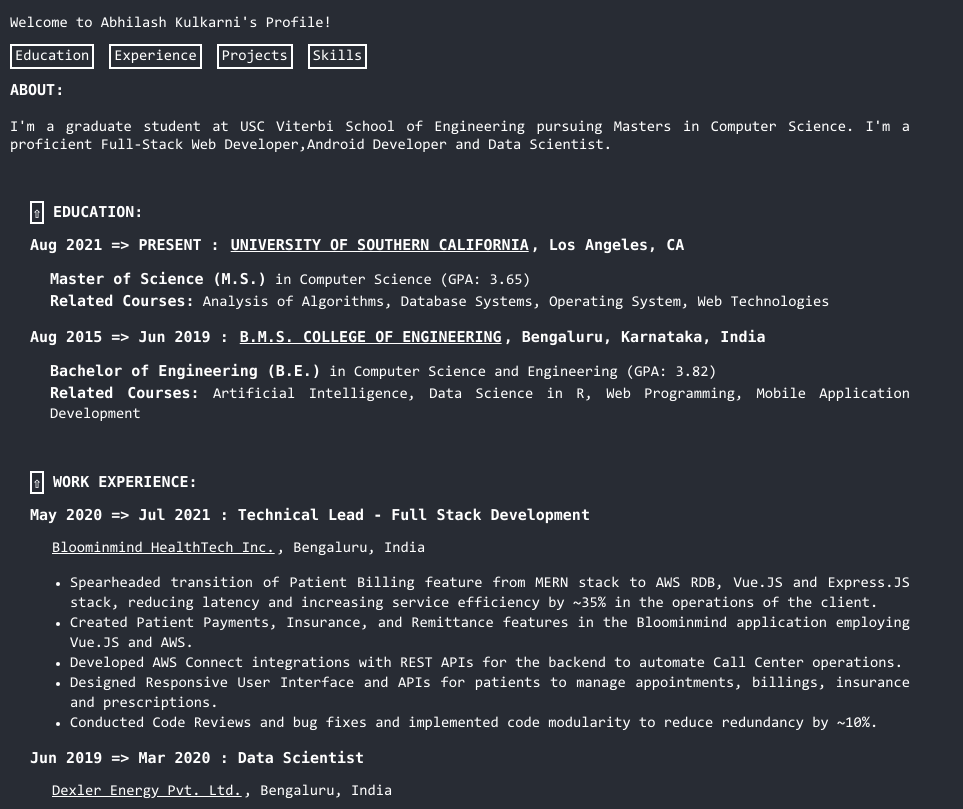
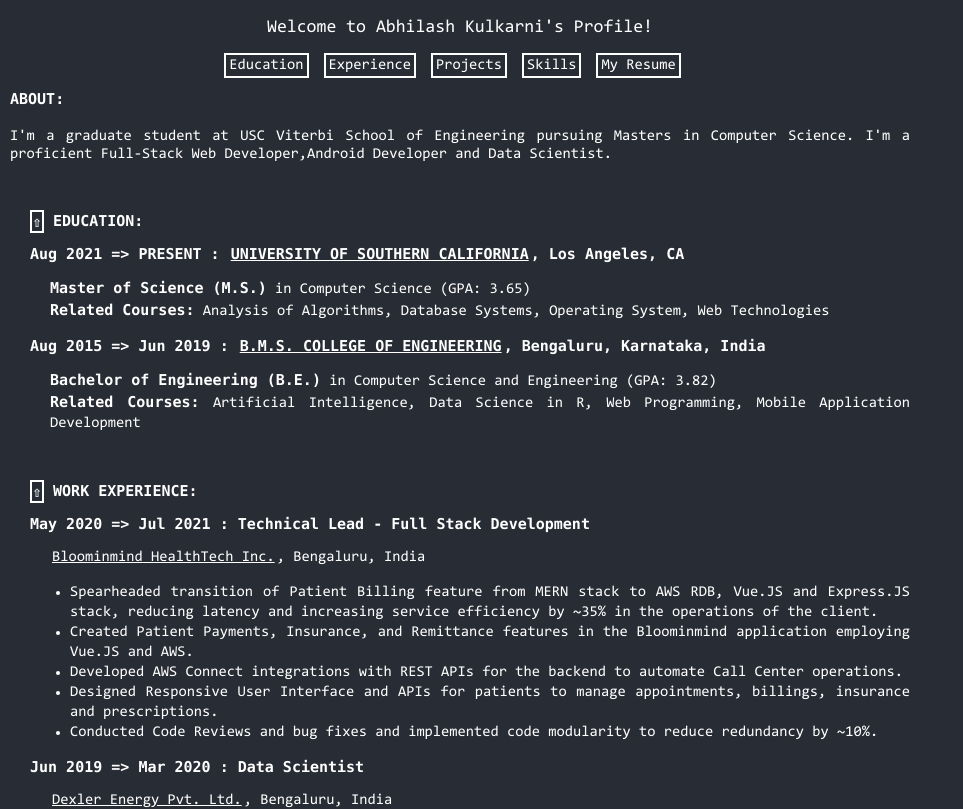
Before and after one commit to abhilashkulkarniofficial/bio, a React (Create React App) app: page / in a window 1280 px wide. Shown: the top 809 px of the page, without its empty margins (0-963 px from the left). Built offline with nearby package versions, Linux system fonts and the light colour scheme.

Commit message:
Add social links

```diff
--- a/src/biodata.json
+++ b/src/biodata.json
@@ -1,7 +1,8 @@
 {
     "basic":{
         "header": "Welcome to Abhilash Kulkarni's Profile!",
-        "about": "I'm a graduate student at USC Viterbi School of Engineering pursuing Masters in Computer Science. I'm a proficient Full-Stack Web Developer,Android Developer and Data Scientist."
+        "about": "I'm a graduate student at USC Viterbi School of Engineering pursuing Masters in Computer Science. I'm a proficient Full-Stack Web Developer,Android Developer and Data Scientist.",
+        "resumelink": "https://drive.google.com/file/d/1o4sBVEa_cH-t2UAxWREg-JIh3ns551Wt/view"
     },
     "education":[
         {
@@ -223,5 +224,23 @@
                 "Computer Vision"
             ]
         }
+    ],
+    "socials":[
+        {
+            "type": "LINKEDIN",
+            "link": "https://www.linkedin.com/in/abhilashkulkarniofficial/"
+        },
+        {
+            "type": "GITHUB",
+            "link": "https://github.com/abhilashkulkarniofficial"
+        },
+        {
+            "type": "INSTAGRAM",
+            "link": "https://www.instagram.com/abhilash.koolkarni/"
+        },
+        {
+            "type": "LEETCODE",
+            "link": "https://leetcode.com/abhilashkulkarni/"
+        }
     ]
 }
--- a/src/containers/App.css
+++ b/src/containers/App.css
@@ -61,6 +61,15 @@
   color: #61dafb;
 }
 
+.Header-p {
+  text-align: center;
+  font-size: 18px;
+}
+
+.Head-links {
+  text-align: center;
+}
+
 .Head-links > a {
   text-decoration: none;
   color: white;
@@ -80,3 +89,22 @@
   text-align: justify;
   margin-top: 10px;
 }
+
+.Footer-links {
+  margin-bottom: 20px;
+  text-align: center;
+}
+
+.Footer-links > a {
+  text-decoration: none;
+  color: white;
+  margin-right: 15px;
+  border: 2px solid white;
+  border-radius: 5px;
+  padding: 3px 5px 3px 5px;
+}
+
+.Footer-links > a:hover {
+  color: #282c34;
+  background-color: white;
+}
--- a/src/containers/App.jsx
+++ b/src/containers/App.jsx
@@ -12,12 +12,13 @@
     return (
       <div className="App-body">
         <div  id='links' className='App-inner'>
-          <p className='Head-p'>{data.basic.header}</p>
+          <div className='Header-p'><p className='Head-p'>{data.basic.header}</p></div>
           <div className='Head-links'>
              <a href='#education'>Education</a>
              <a href='#experience'>Experience</a>
              <a href='#projects'>Projects</a>
              <a href='#skills'>Skills</a>
+             <a href={data.basic.resumelink} target='_blank'>My Resume</a>
           </div>
           <p>
             <span className='Title-p'>ABOUT:</span> <br/><br/> {data.basic.about} <br/>
@@ -38,7 +39,14 @@
           <div id='skills' className='Section'>
           <Skills data={data.skills}/>
           </div>
-
+          <br/>
+          <div className='Footer-links'>
+             {
+               data.socials.map(function(obj, i){
+                  return <a href={obj.link} target='_blank'>{obj.type}</a>
+              })
+             }
+          </div>
 
         </div>
 
```
